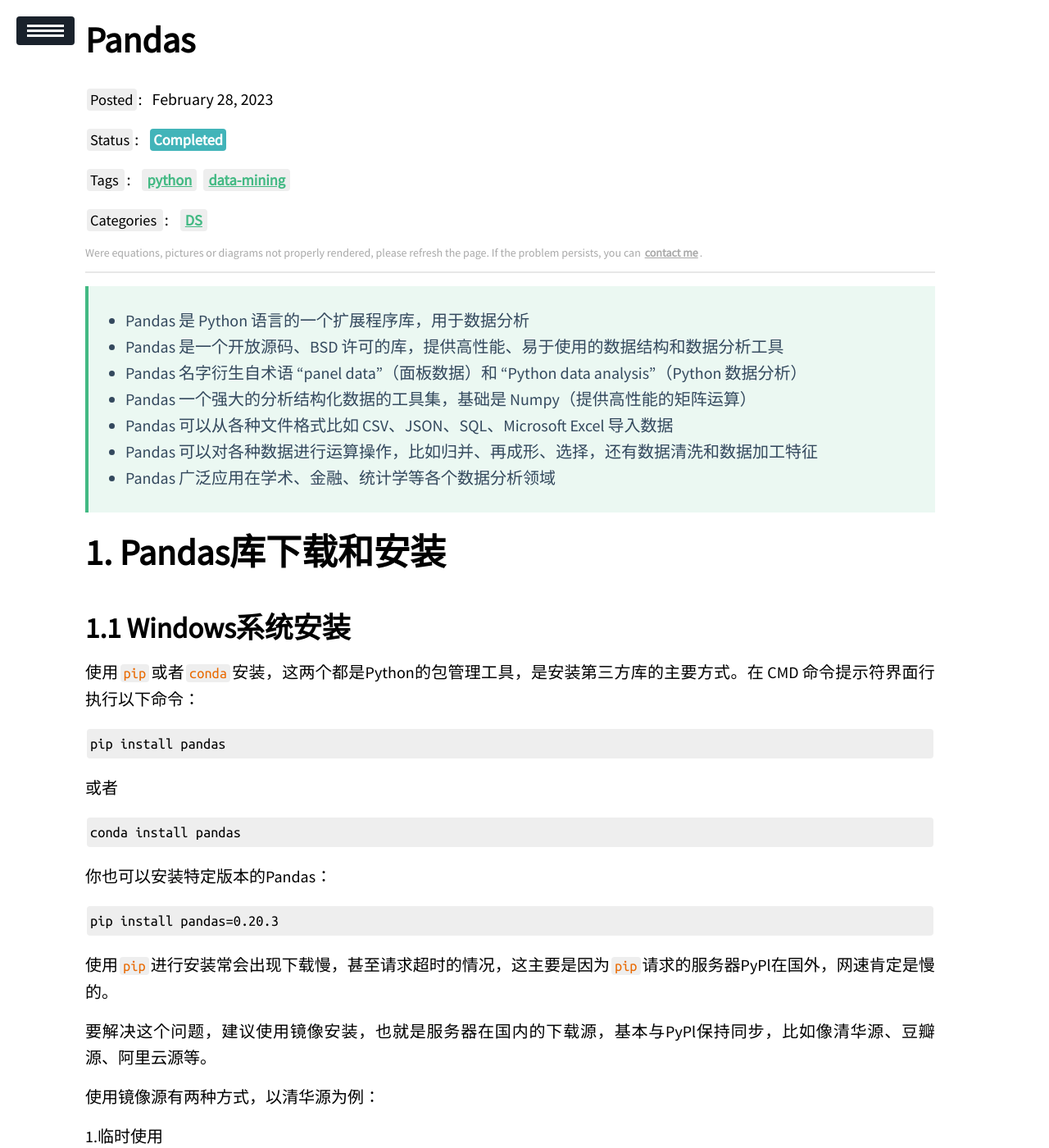
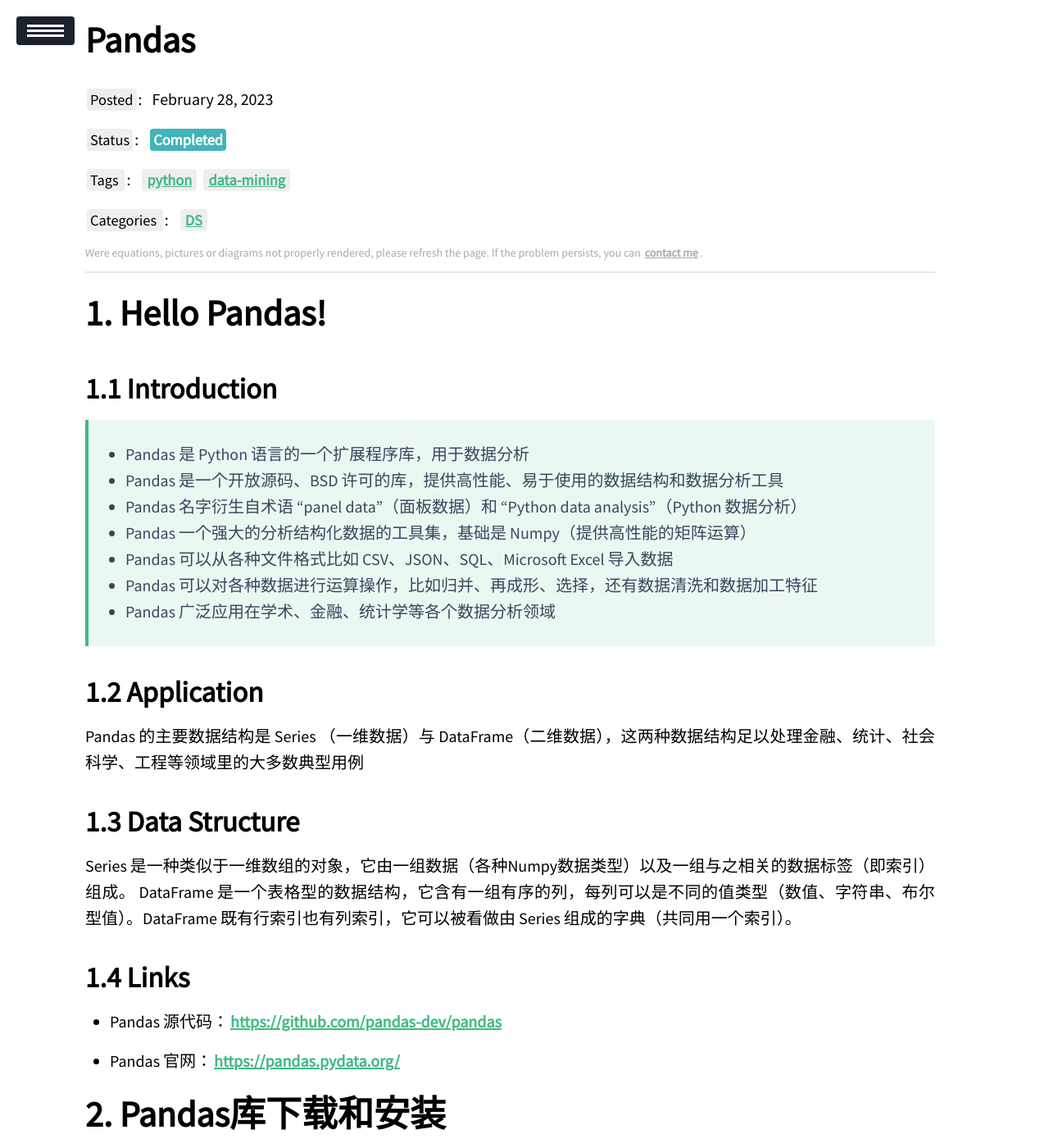
Before and after one commit to ssskz/ssskz.github.io, a Jekyll site: the page built from _posts/2023-2-28-Pandas.md, in a window 1280 px wide and 1400 px high. Shown: the whole window at 82% size. Built offline with Jekyll 4.4.1, drawn with Linux system fonts in a browser that asks for light colours; our own code applies the rules of GitHub Pages for plain Markdown files; a script that is not in the unit is left out.

Commit message:
update
Signed-off-by: ssskz <12497590+ssskz@user.noreply.gitee.com>

```diff
--- a/_posts/2023-2-28-Pandas.md
+++ b/_posts/2023-2-28-Pandas.md
@@ -9,6 +9,10 @@
 description: This is a knowledge sharing about pandas on Data Mining course given by [Pr.Chen](https://shengquanchen.github.io/) sms, Nankai University, in 2023 spring semester.
 ---
 
+# Hello Pandas!
+
+## Introduction
+
 > - Pandas 是 Python 语言的一个扩展程序库，用于数据分析
 > - Pandas 是一个开放源码、BSD 许可的库，提供高性能、易于使用的数据结构和数据分析工具
 > - Pandas 名字衍生自术语 "panel data"（面板数据）和 "Python data analysis"（Python 数据分析）
@@ -16,6 +20,21 @@
 > - Pandas 可以从各种文件格式比如 CSV、JSON、SQL、Microsoft Excel 导入数据
 > - Pandas 可以对各种数据进行运算操作，比如归并、再成形、选择，还有数据清洗和数据加工特征
 > - Pandas 广泛应用在学术、金融、统计学等各个数据分析领域
+
+## Application
+
+Pandas 的主要数据结构是 Series （一维数据）与 DataFrame（二维数据），这两种数据结构足以处理金融、统计、社会科学、工程等领域里的大多数典型用例
+
+## Data Structure
+
+Series 是一种类似于一维数组的对象，它由一组数据（各种Numpy数据类型）以及一组与之相关的数据标签（即索引）组成。
+DataFrame 是一个表格型的数据结构，它含有一组有序的列，每列可以是不同的值类型（数值、字符串、布尔型值）。DataFrame 既有行索引也有列索引，它可以被看做由 Series 组成的字典（共同用一个索引）。
+
+## Links
+
+- Pandas 源代码：[https://github.com/pandas-dev/pandas](https://github.com/pandas-dev/pandas)
+
+- Pandas 官网：[https://pandas.pydata.org/](https://pandas.pydata.org/)
 
 
 # Pandas库下载和安装
```
